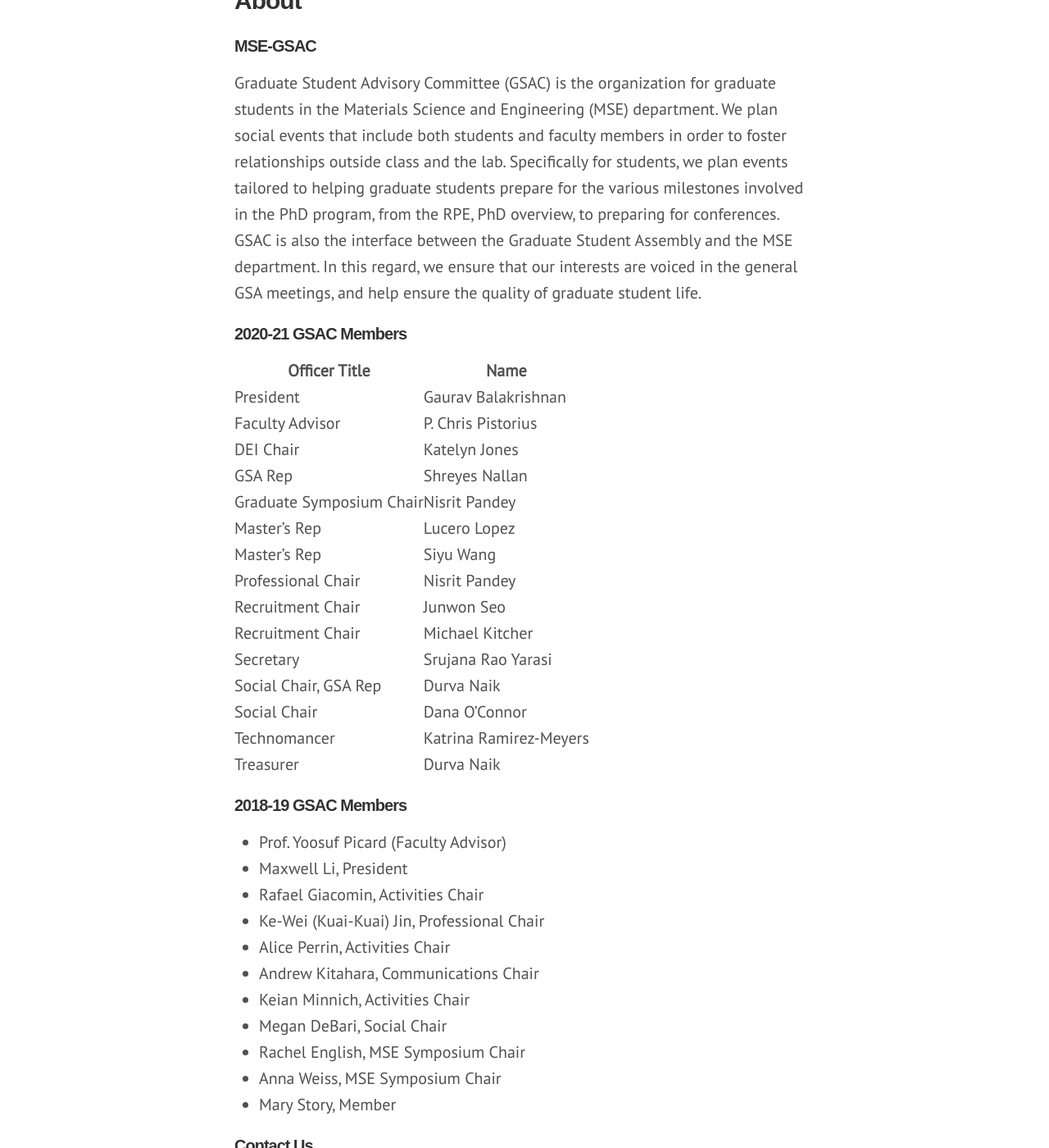
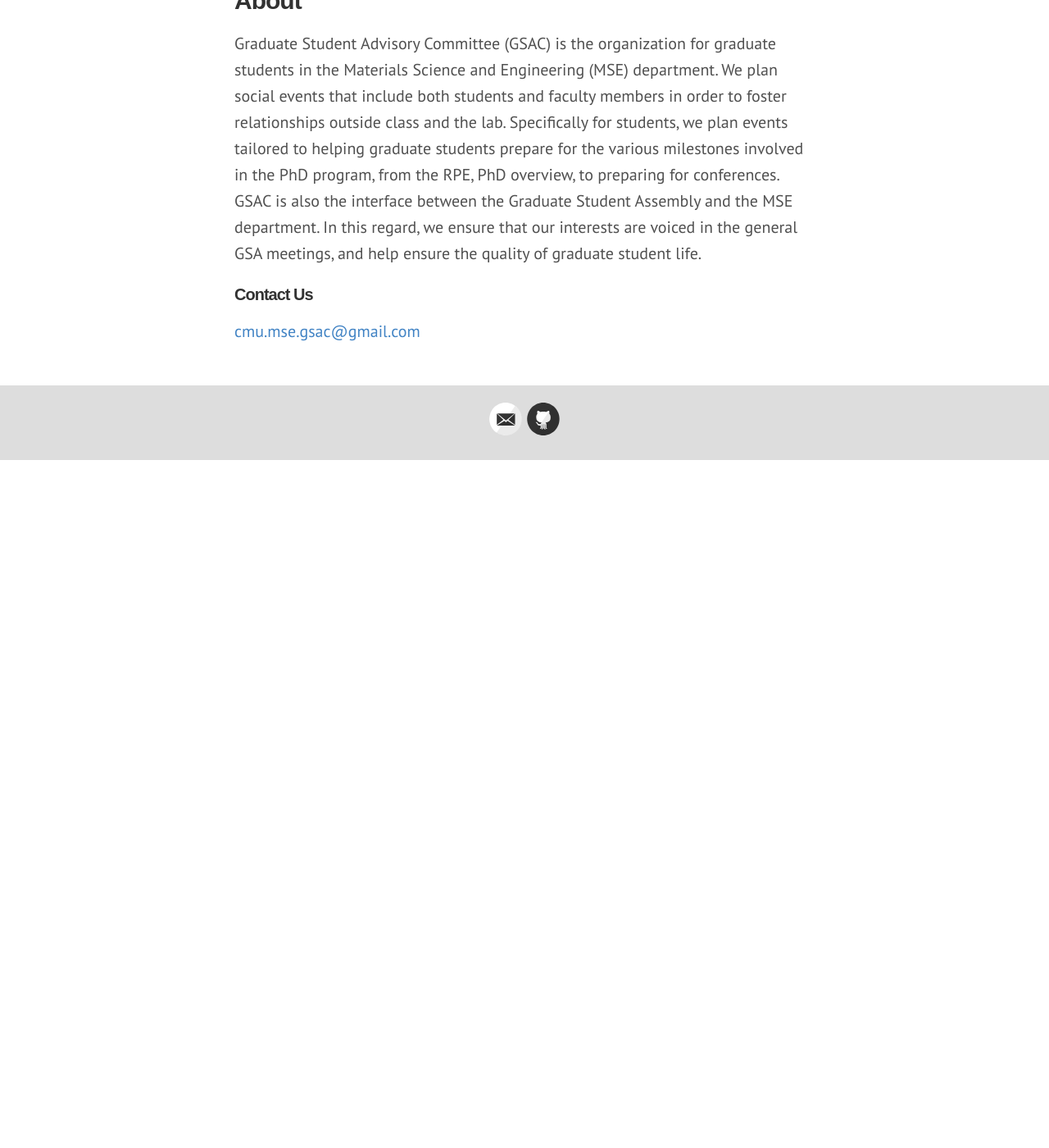
Before and after one commit to mse-gsac/mse-gsac.github.io, a Jekyll site: the page built from about.md, in a window 1280 px wide and 1400 px high, scrolled down 311 px. Shown: the whole window at 82% size. Built offline with Jekyll 4.4.1, drawn with Linux system fonts in a browser that asks for light colours; some web fonts are replaced; after the commit the page ends 900 px from its top, so only the background shows below that.

Commit message:
Removed officer list from About page

```diff
--- a/about.md
+++ b/about.md
@@ -4,43 +4,7 @@ title: About
 permalink: /about/
 ---
 
-### MSE-GSAC
-
 Graduate Student Advisory Committee (GSAC) is the organization for graduate students in the Materials Science and Engineering (MSE) department. We plan social events that include both students and faculty members in order to foster relationships outside class and the lab. Specifically for students, we plan events tailored to helping graduate students prepare for the various milestones involved in the PhD program, from the RPE, PhD overview, to preparing for conferences. GSAC is also the interface between the Graduate Student Assembly and the MSE department. In this regard, we ensure that our interests are voiced in the general GSA meetings, and help ensure the quality of graduate student life.
-
-### 2020-21 GSAC Members
-
-| **Officer Title**                     | **Name**               |
-|---------------------------------------|------------------------|
-| President                             | Gaurav Balakrishnan    |
-| Faculty Advisor                       | P. Chris Pistorius     |
-| DEI Chair                             | Katelyn Jones          |
-| GSA Rep                               | Shreyes Nallan         |
-| Graduate Symposium Chair | Nisrit Pandey          |
-| Master's Rep                          | Lucero Lopez           |
-| Master's Rep                          | Siyu Wang              |
-| Professional Chair                    | Nisrit Pandey          |
-| Recruitment Chair                     | Junwon Seo             |
-| Recruitment Chair                     | Michael Kitcher        |
-| Secretary                             | Srujana Rao Yarasi     |
-| Social Chair, GSA Rep                 | Durva Naik             |
-| Social Chair                          | Dana O'Connor          |
-| Technomancer                          | Katrina Ramirez-Meyers |
-| Treasurer                             | Durva Naik             |
-
-### 2018-19 GSAC Members
-
-- Prof. Yoosuf Picard (Faculty Advisor)
-- Maxwell Li, President
-- Rafael Giacomin, Activities Chair
-- Ke-Wei (Kuai-Kuai) Jin, Professional Chair
-- Alice Perrin, Activities Chair
-- Andrew Kitahara, Communications Chair
-- Keian Minnich, Activities Chair
-- Megan DeBari, Social Chair
-- Rachel English, MSE Symposium Chair
-- Anna Weiss, MSE Symposium Chair
-- Mary Story, Member
 
 ### Contact Us
 
```
